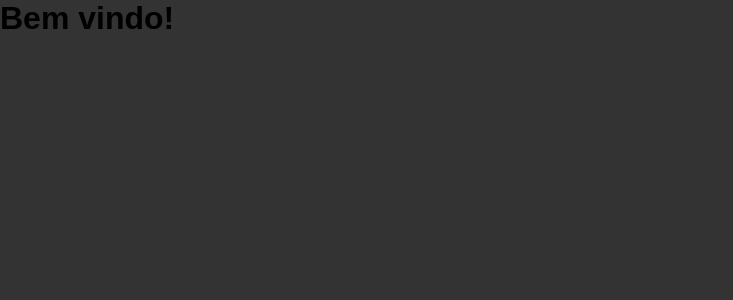
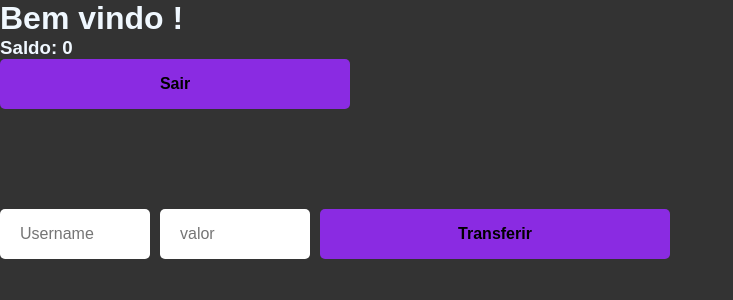
Before and after one commit to fomes/banking-app-web, a React (Vite) app: page /home in a window 1280 px wide. Shown: the top 300 px of the page, without its empty margins (0-733 px from the left). Built offline with nearby package versions, Linux system fonts and the light colour scheme; no server answers.

Commit message:
transfer function and logout btn

```diff
--- a/src/components/button.tsx
+++ b/src/components/button.tsx
@@ -4,12 +4,18 @@ import "../styles/button.css";
 interface ButtonPropos {
   text: string;
   type: "button" | "submit" | "reset" | undefined;
-  onClick: () => void;
+  onClick: any;
+  className?: string;
 }
 
-export default function Button({ text, type, onClick }: ButtonPropos) {
+export default function Button({
+  text,
+  type,
+  onClick,
+  className,
+}: ButtonPropos) {
   return (
-    <button type={type} onClick={onClick}>
+    <button type={type} onClick={onClick} className={className}>
       {text}
     </button>
   );
--- a/src/components/input.tsx
+++ b/src/components/input.tsx
@@ -3,7 +3,7 @@ import "../styles/input.css";
 
 interface InputProps {
   type: string;
-  value: any;
+  value?: any;
   onChange: any;
   placeholder: string;
 }
--- a/src/main.tsx
+++ b/src/main.tsx
@@ -1,10 +1,8 @@
-import React from 'react'
-import ReactDOM from 'react-dom/client'
-import App from './App'
-import "../src/styles/global.css"
+import React from "react";
+import ReactDOM from "react-dom/client";
+import App from "./App";
+import "../src/styles/global.css";
 
-ReactDOM.createRoot(document.getElementById('root') as HTMLElement).render(
-  <React.StrictMode>
-    <App />
-  </React.StrictMode>
-)
+ReactDOM.createRoot(document.getElementById("root") as HTMLElement).render(
+  <App />
+);
--- a/src/pages/Home.tsx
+++ b/src/pages/Home.tsx
@@ -1,9 +1,72 @@
-import React from "react";
+import React, { useEffect, useState } from "react";
+import { useNavigate } from "react-router-dom";
+import Button from "../components/button";
+import Input from "../components/input";
+import { getBalance } from "../services/getBalance";
+import { handleTransfer } from "../services/postTransfer";
+import "../styles/home.css";
 
 export default function Home() {
+  const [name] = useState(localStorage.getItem("user"));
+  const [token] = useState(localStorage.getItem("token"));
+  const [userTarget, setUserTarget] = useState("");
+  const [error, setError] = useState("");
+  const [balance, setBalance] = useState(0);
+  const [amount, setAmount] = useState("");
+  const navigate = useNavigate();
+
+  const handleLogOut = () => {
+    localStorage.removeItem("user");
+    localStorage.removeItem("token");
+    navigate("/");
+  };
+
+  useEffect(() => {
+    getBalance(token, setBalance);
+  }, []);
+
+  useEffect(() => {
+    if (userTarget || amount) {
+      setError("");
+    }
+  }, [userTarget, amount]);
+
   return (
     <div>
-      <h1>Bem vindo! </h1>
+      <div className="header">
+        <h1>Bem vindo {name}!</h1>
+        <h3>Saldo: {balance}</h3>
+        <Button
+          text="Sair"
+          type="button"
+          onClick={handleLogOut}
+          className="btn-transfer"
+        />
+      </div>
+
+      <div className="transfer-section">
+        <Input
+          type="text"
+          placeholder="Username"
+          onChange={(event: any) => setUserTarget(event.target.value)}
+        />
+
+        <Input
+          type="number"
+          onChange={(event: any) => setAmount(event.target.value)}
+          placeholder="valor"
+        />
+
+        <Button
+          text="Transferir"
+          type="button"
+          onClick={() =>
+            handleTransfer(userTarget, Number(amount), token, setUserTarget)
+          }
+          className="btn-transfer"
+        />
+      </div>
+      <div className="label-error transfer-error">{error}</div>
     </div>
   );
 }
--- a/src/pages/Signin.tsx
+++ b/src/pages/Signin.tsx
@@ -23,6 +23,7 @@ export default function Signin() {
           password,
         });
 
+        localStorage.setItem("user", userName);
         localStorage.setItem("token", res.data.token);
         navigate("/home");
       } catch (err) {
--- /dev/null
+++ b/src/services/getBalance.ts
@@ -0,0 +1,18 @@
+import { api } from "./api";
+
+export const getBalance = async (
+  token: any,
+  setBalance: (value: any) => void
+) => {
+  try {
+    const resp = await api.get("/balance", {
+      headers: {
+        authorization: token,
+      },
+    });
+
+    setBalance(resp.data.balance.balance);
+  } catch (err) {
+    console.log(err);
+  }
+};
--- /dev/null
+++ b/src/services/postTransfer.ts
@@ -0,0 +1,31 @@
+import { api } from "./api";
+
+export const handleTransfer = async (
+  userTarget: string,
+  amount: number,
+  token: string | null,
+  setError: (value: string) => void
+) => {
+  try {
+    await api.post(
+      "/cashout",
+
+      {
+        userCashIn: userTarget,
+        amount: Number(amount),
+      },
+
+      {
+        headers: {
+          authorization: token,
+        },
+      }
+    );
+
+    alert("Transferência realizada com sucesso!");
+    location.reload();
+  } catch (err) {
+    setError("");
+    console.log(err);
+  }
+};
--- a/src/styles/home.css
+++ b/src/styles/home.css
@@ -0,0 +1,29 @@
+.header {
+  margin-bottom: 100px;
+  color: aliceblue;
+}
+
+.transfer-section {
+  display: flex;
+  flex-direction: row;
+  gap: 10px;
+}
+
+.transfer-section input {
+  width: 150px;
+}
+
+.btn-transfer {
+  background: blueviolet;
+  width: 100px;
+}
+
+.btn-transfer:hover {
+  background: rgb(91, 28, 150);
+}
+
+.transfer-error {
+  margin-top: 10px;
+  margin-left: 10px;
+  font-size: larger;
+}
```
